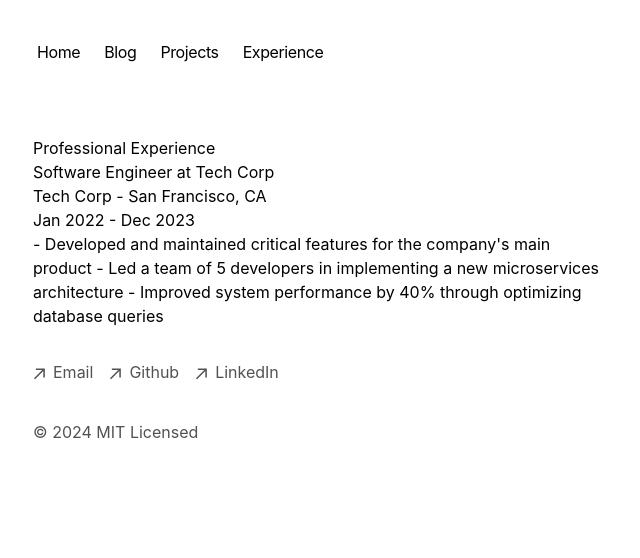
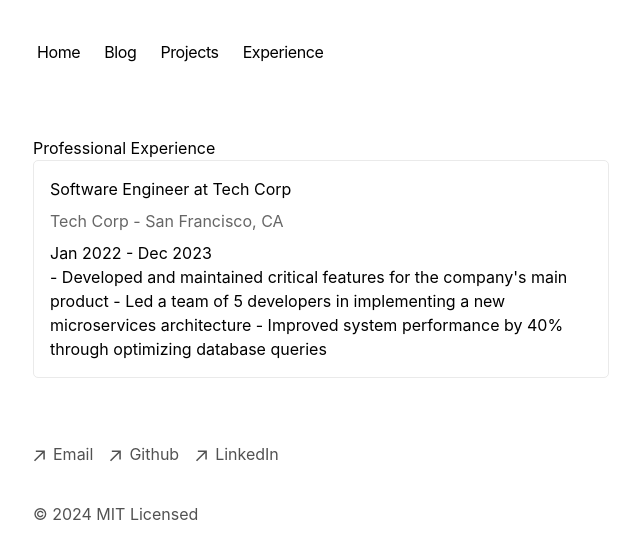
Before and after one commit to s-haider10/portfolio-blog, a Next.js app: page /experience in a window 1280 px wide. Shown: the top 558 px of the page, without its empty margins (319-959 px from the left). Built offline with nearby package versions, Linux system fonts and the light colour scheme.

Commit message:
Update css

```diff
--- a/app/global.css
+++ b/app/global.css
@@ -1,4 +1,4 @@
-@import 'tailwindcss';
+@import "tailwindcss";
 
 ::selection {
   background-color: #47a3f3;
@@ -53,7 +53,7 @@ html {
 
 .prose .anchor:after {
   @apply text-neutral-300 dark:text-neutral-700;
-  content: '#';
+  content: "#";
 }
 
 .prose *:hover > .anchor {
@@ -131,8 +131,8 @@ pre {
 }
 
 /* Remove Safari input shadow on mobile */
-input[type='text'],
-input[type='email'] {
+input[type="text"],
+input[type="email"] {
   -webkit-appearance: none;
   -moz-appearance: none;
   appearance: none;
@@ -148,3 +148,19 @@ table {
 .title {
   text-wrap: balance;
 }
+
+.experience-item {
+  margin-bottom: 2rem;
+  padding: 1rem;
+  border: 1px solid #eaeaea;
+  border-radius: 5px;
+}
+
+.experience-item h2 {
+  margin-bottom: 0.5rem;
+}
+
+.experience-item h3 {
+  color: #666;
+  margin-bottom: 0.5rem;
+}
```
